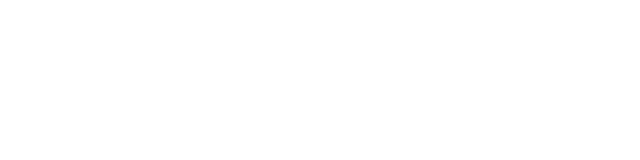
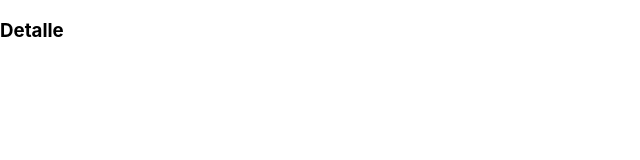
Before and after one commit to vmaximoguzman/PI-Dogs, a React (Create React App) app in the folder client/: page /dogs/1 in a window 1280 px wide. Shown: the top 160 px of the page, without its empty margins (0-640 px from the left). Built offline with nearby package versions, Linux system fonts and the light colour scheme.

Commit message:
Inicio Detail Page

```diff
--- a/client/src/App.js
+++ b/client/src/App.js
@@ -1,8 +1,8 @@
 import { Route } from "react-router-dom";
-import axios from "axios";
 //Rutas
 import Landing from "./components/Landing/Landing";
 import Home from "./components/Home/Home";
+import Detail from "./components/Detail/Detail";
 
 function App() {
   return (
@@ -14,6 +14,10 @@
       <Route exact path="/home">
         <Home />
       </Route>
+
+      <Route path="/dogs/:dogsId">
+        <Detail />
+      </Route>
     </div>
   );
 }
--- /dev/null
+++ b/client/src/components/Detail/Detail.jsx
@@ -0,0 +1,11 @@
+import React from "react";
+
+const Detail = () => {
+  return (
+    <div>
+      <h3>Detalle</h3>
+    </div>
+  );
+};
+
+export default Detail;
```
Also changed, not shown: client/src/components/Detail/Detail.module.css (added).
